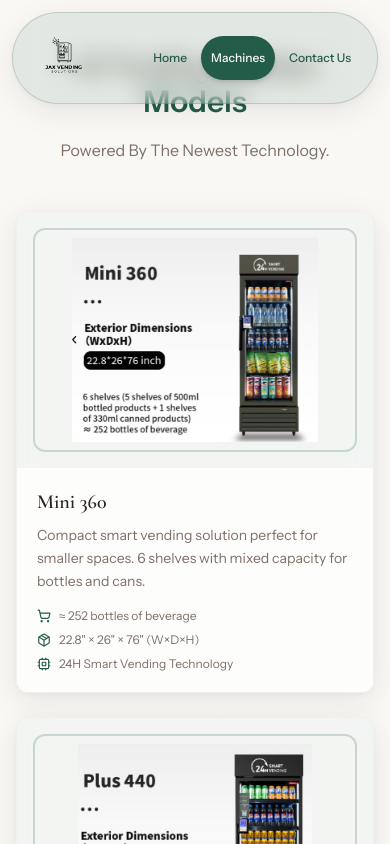
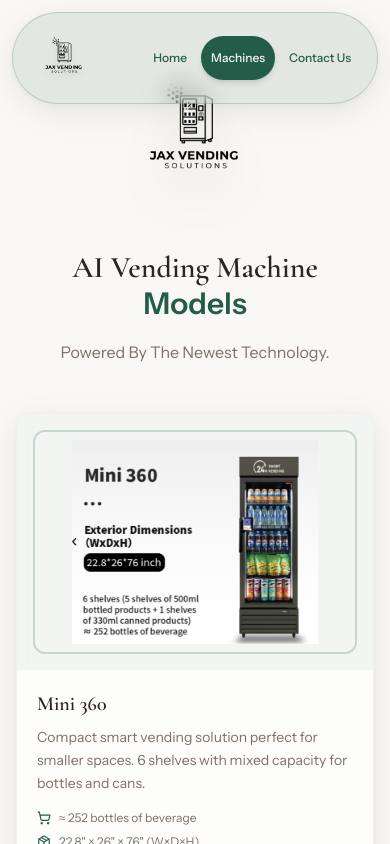
Before and after one commit to devs-10pt/Jaxvendingsolutions.com, a React (Vite) app in the folder webapp/: page /machines in a window 390 px wide. Shown: the top 844 px of the page. Built offline with nearby package versions, Linux system fonts and the light colour scheme.

Commit message:
Only for Tablet and Mobile, Add the logo that you did on the Home page for the Machines and Contact us page the same exact way. That will give the UI on the top some room so it looks smooth

```diff
--- a/webapp/src/pages/ContactUs.tsx
+++ b/webapp/src/pages/ContactUs.tsx
@@ -65,6 +65,20 @@ const ContactUs = () => {
         <div className="absolute inset-0 bg-gradient-to-br from-background via-background to-primary/5" />
 
         <div className="relative z-10 max-w-4xl mx-auto text-center">
+          {/* Logo Section - Mobile & Tablet Only */}
+          <motion.div
+            initial={{ opacity: 0, scale: 0.9 } as any}
+            animate={{ opacity: 1, scale: 1 } as any}
+            transition={{ duration: 0.8, delay: 0.1, ease: [0.22, 1, 0.36, 1] } as any}
+            className="flex justify-center mb-6 sm:mb-8 lg:hidden"
+          >
+            <img
+              src="/logo.png"
+              alt="Jax Vending Solutions Logo"
+              className="h-[170px] w-auto drop-shadow-2xl"
+            />
+          </motion.div>
+
           <motion.h1
             initial={{ opacity: 0, y: 30 } as any}
             animate={{ opacity: 1, y: 0 } as any}
--- a/webapp/src/pages/Machines.tsx
+++ b/webapp/src/pages/Machines.tsx
@@ -40,6 +40,20 @@ const Machines = () => {
       {/* AI Vending Machines Section */}
       <section className="relative py-12 sm:py-16 lg:py-32 px-4 sm:px-6">
         <div className="max-w-7xl mx-auto">
+          {/* Logo Section - Mobile & Tablet Only */}
+          <motion.div
+            initial={{ opacity: 0, scale: 0.9 } as any}
+            animate={{ opacity: 1, scale: 1 } as any}
+            transition={{ duration: 0.8, delay: 0.1, ease: [0.22, 1, 0.36, 1] } as any}
+            className="flex justify-center mb-8 sm:mb-12 lg:hidden"
+          >
+            <img
+              src="/logo.png"
+              alt="Jax Vending Solutions Logo"
+              className="h-[170px] w-auto drop-shadow-2xl"
+            />
+          </motion.div>
+
           <motion.div
             initial={{ opacity: 0, y: 30 } as any}
             whileInView={{ opacity: 1, y: 0 } as any}
```
Also changed, not shown: 1 other file (tests, documents, lock files or other folders).
